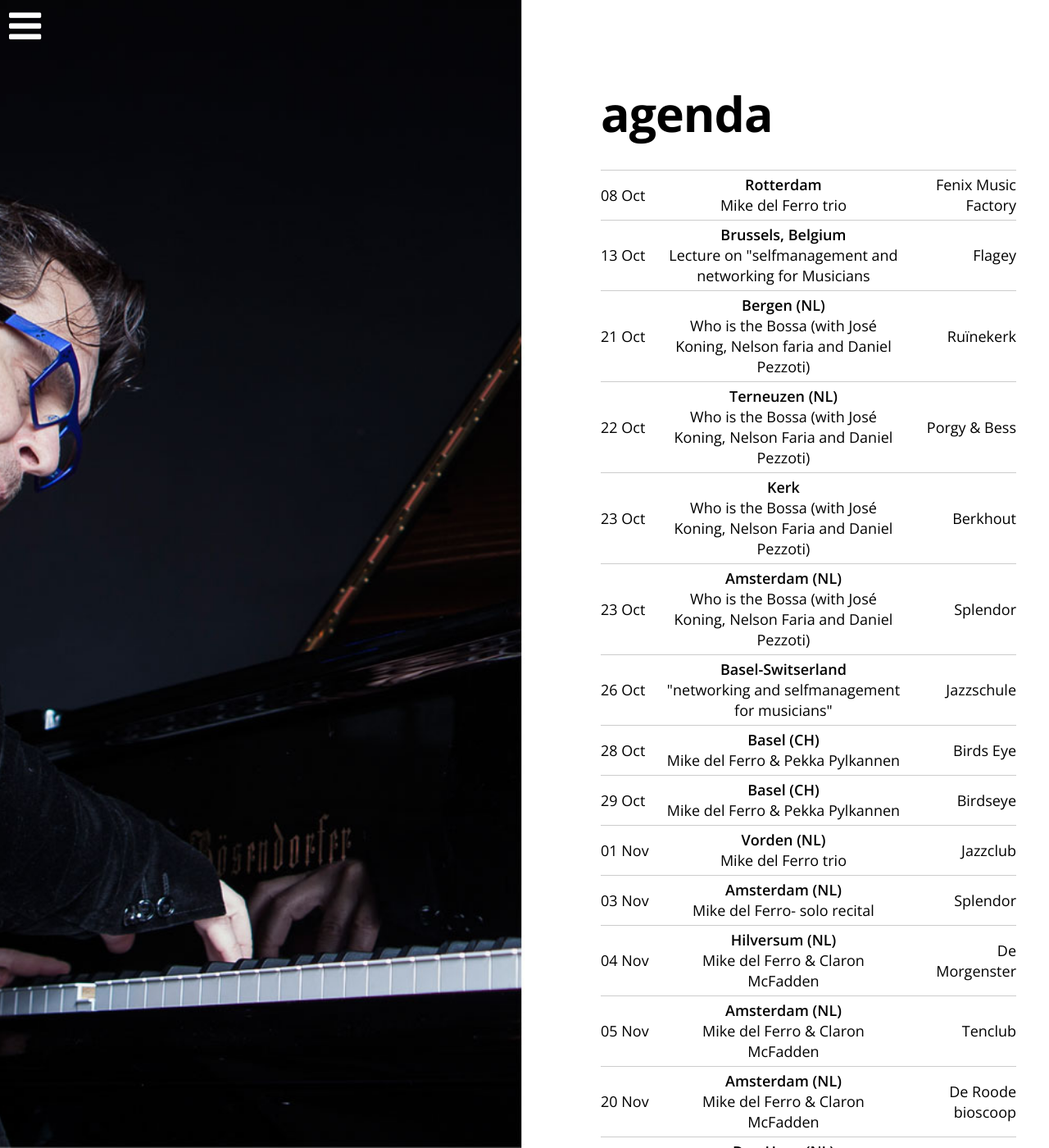
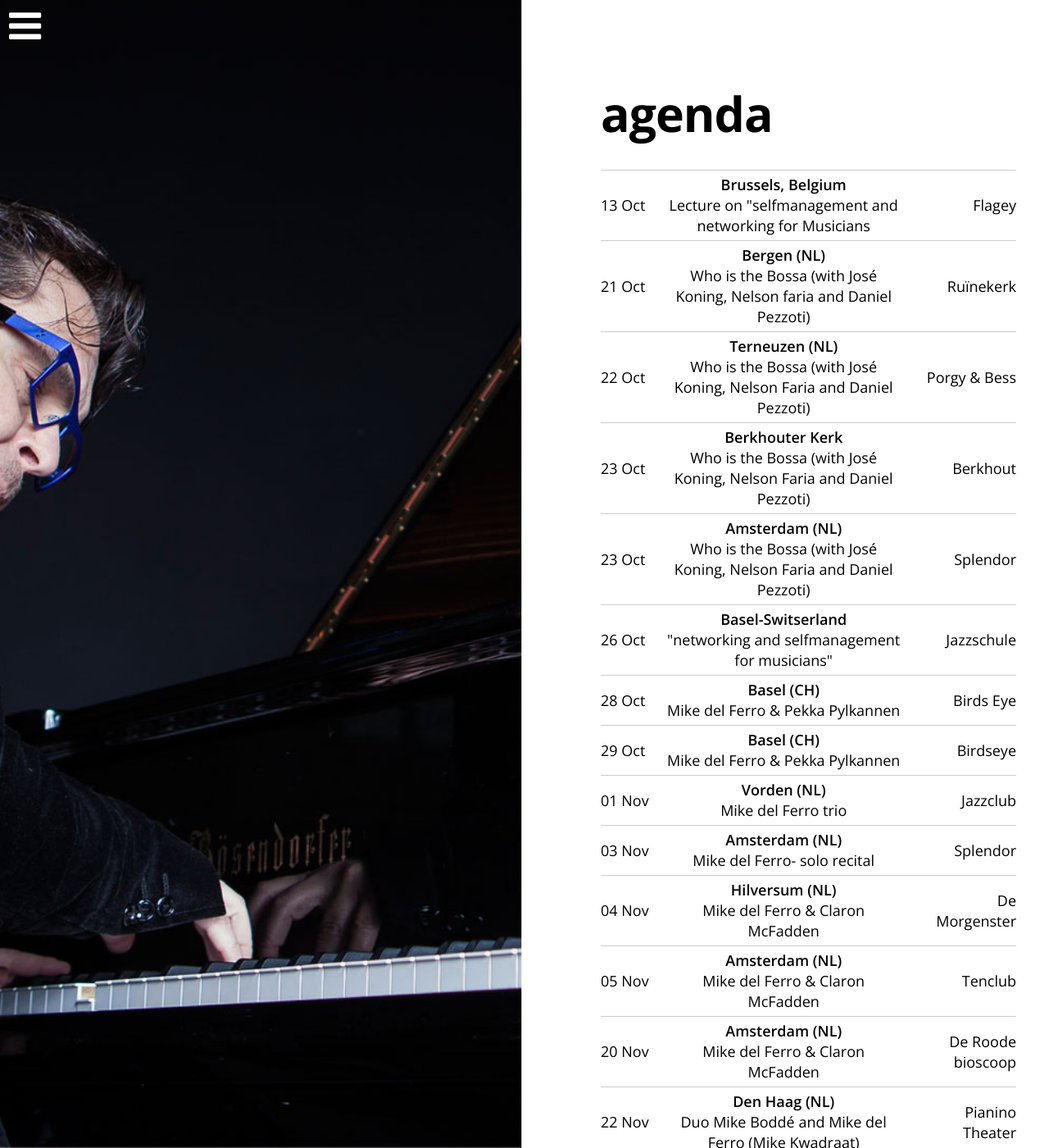
Before and after one commit to mikedelferro/website, a Jekyll site: the page built from agenda.html, in a window 1280 px wide and 1400 px high. Shown: the whole window at 82% size. Built offline with Jekyll 4.4.1, drawn with Linux system fonts in a browser that asks for light colours; nearby versions of some CDN libraries; some of the changed text lies outside the part shown.

Commit message:
Updated '/_config.yml' via CloudCannon

```diff
--- a/_config.yml
+++ b/_config.yml
@@ -48,16 +48,16 @@
     date: 2016-10-21 20:00:00
     location: Ruïnekerk
     venue: Bergen (NL)
-    url:
+    url: 'http://www.ruinekerk.nl/agenda/'
   - title: 'Who is the Bossa (with José Koning, Nelson Faria and Daniel Pezzoti)'
     date: 2016-10-22 20:00:00
     location: 'Porgy & Bess'
     venue: Terneuzen (NL)
     url:
-  - title: Mike del Ferro trio
-    date: 2016-10-08 20:30:00
-    location: Fenix Music Factory
-    venue: Rotterdam
+  - title: Mike del Ferro
+    date: 2016-12-10 20:30:00
+    location: TBA
+    venue: Antwerp (B)
     url:
   - title: 'Mike del Ferro & Claron McFadden'
     date: 2016-11-05 20:00:00
@@ -82,7 +82,7 @@
   - title: 'Who is the Bossa (with José Koning, Nelson Faria and Daniel Pezzoti)'
     date: 2016-10-23 14:00:00
     location: Berkhout
-    venue: Kerk
+    venue: Berkhouter Kerk
     url:
   - title: 'Who is the Bossa (with José Koning, Nelson Faria and Daniel Pezzoti)'
     date: 2016-10-23 20:00:00
@@ -116,7 +116,7 @@
     url:
   - title: 'Tour Sweden, jan 31-feb 8 more details soon'
     date: 2017-01-31 15:00:00
-    location:
+    location: Sweden
     venue:
     url:
   - title: Mike del Ferro trio
```
